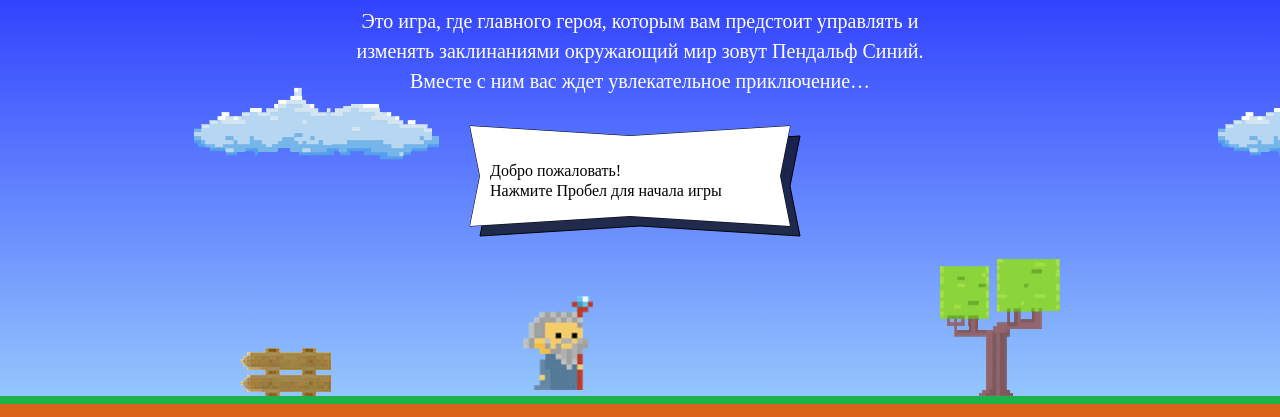
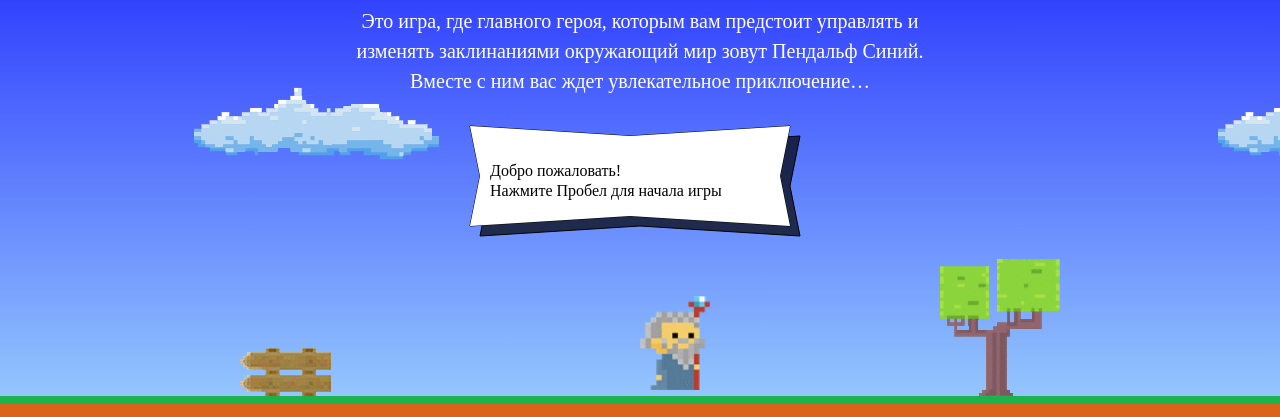
Before and after one commit to dacaban/342129-code-and-magick, a website: page index.html in a window 1280 px wide. Shown: the part 203-620 px from the top of the page. Drawn offline with Linux system fonts and the light colour scheme; a web font is replaced by a local one.

Commit message:
Ставлит Пендальфа по центру игрового поля по горизонтали

```diff
--- a/index.html
+++ b/index.html
@@ -194,6 +194,9 @@
   var getWizardHeight = function (wizardWidth) {
     return 1.337*wizardWidth;
   };
+  var getWizardX = function (width) {
+    return width/2;
+  };
 </script>
 
 <script src="js/game.js"></script>
```
